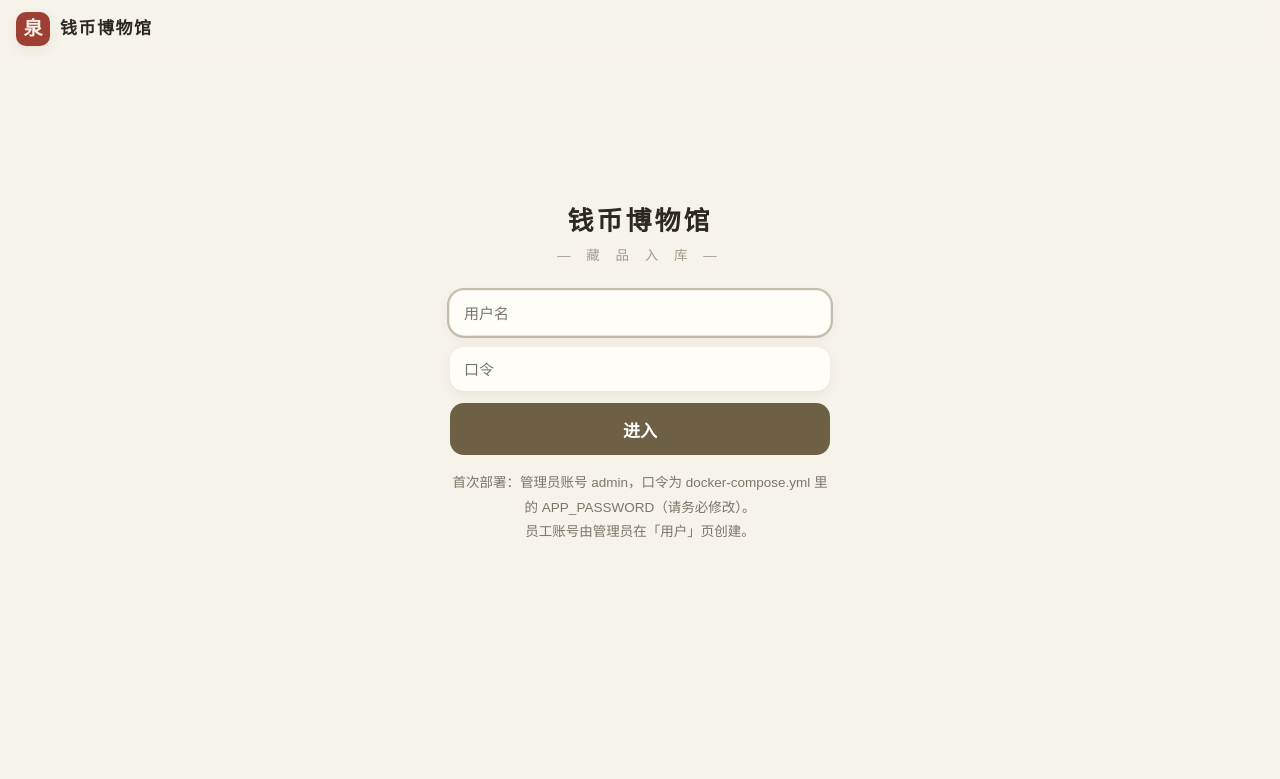
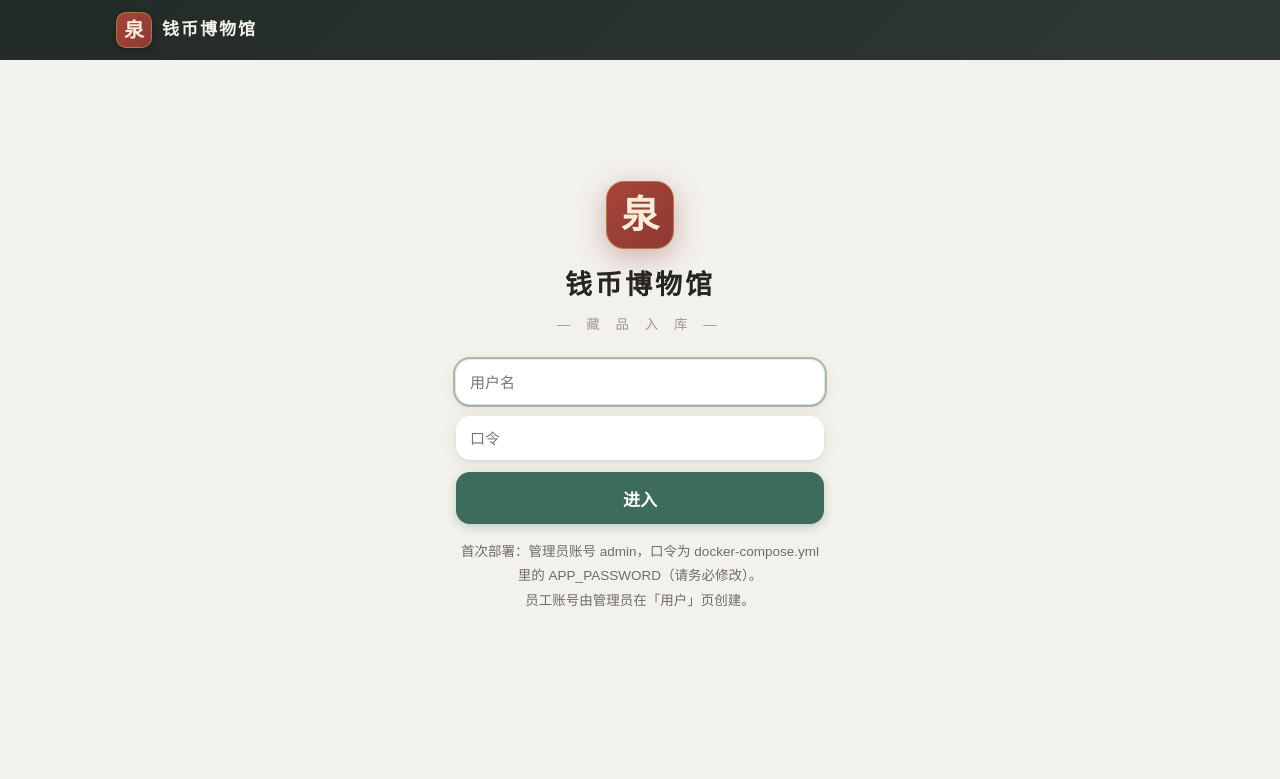
Before and after one commit to suntreef/qianbi-museum, a FastAPI app: page /login in a window 1280 px wide. Shown: the top 779 px of the page. Run offline with FastAPI, Linux system fonts and the light colour scheme; data that the repository does not hold is empty; parts of the project's set-up code (start-up, migrations or seed data) failed here and were passed over.

Commit message:
v0.6.2 UI 视觉重设计 V2：深墨顶栏 + 黛青主色 + 数据卡统计
- 深墨顶栏（带青调渐变）+ 金铜色角色标识——博物馆庄重感，导航横向滑动胶囊
- 主色升级黛青绿（#3d6b5c），主按钮带品牌投影；金铜色作点缀层级
- 页面标题下主题色渐变短线、区块标题竖线装饰——层次亮点
- 统计栏升级为数据卡网格（大数字+标签+彩色顶边；警示项秋香黄、
  缺照片酡红），手机两列/PC 自动多列
- 登录页品牌化：大印章 + 衬线馆名 + 黛青按钮
- 游客导览页同步深色品牌头与标题装饰
- 回归测试 144/144

```diff
--- a/app/static/app.css
+++ b/app/static/app.css
@@ -1,40 +1,46 @@
 /* ============================================================
-   钱币博物馆 · 新中式极简设计系统 v2
-   设计令牌驱动：字号5档 / 间距6档 / 控件统一44px / 组件类统一
+   钱币博物馆 · 视觉重设计 v2
+   深墨顶栏 + 黛青主色 + 宣纸白内容 —— 博物馆庄重感
+   设计令牌：字号6档 / 间距6档 / 控件44px / 组件类统一
    ============================================================ */
 * { box-sizing: border-box; }
 
 :root {
   /* 色彩 */
-  --paper: #f6f3ea;
-  --card: #fffdf8;
-  --ink: #2c2922;
-  --ink-2: #7d7666;
-  --ink-3: #a59d8b;
-  --hair: rgba(104, 94, 70, .10);
-  --brand: #6e6045;
-  --brand-strong: #544c38;
-  --brand-soft: #ece6d6;
-  --danger: #96453c;
-  --danger-soft: #f6e3e0;
-  --ok: #356253;
-  --ok-soft: #e2ede6;
-  /* 字号阶梯（只用这 6 档） */
-  --fs-xs: 12px;    /* 辅助标签/表格头 */
-  --fs-s: 13.5px;   /* hint/表格正文 */
-  --fs-m: 15px;     /* 正文/输入/按钮 */
-  --fs-l: 17px;     /* 卡片标题/主按钮 */
-  --fs-xl: 21px;    /* 页面标题 */
-  --fs-hero: 26px;  /* 登录标题 */
-  /* 间距阶梯（4 的倍数） */
+  --paper: #f2f1ec;
+  --card: #ffffff;
+  --ink: #26251f;
+  --ink-2: #6f6d63;
+  --ink-3: #9d9a8e;
+  --hair: rgba(40, 40, 34, .08);
+  --dark: #232b28;              /* 深墨顶栏（带青调） */
+  --dark-2: #2e3834;
+  --brand: #3d6b5c;             /* 黛青 · 主色 */
+  --brand-strong: #2f5347;
+  --brand-soft: #e2ebe6;
+  --gold: #c8a562;              /* 金铜点缀 */
+  --danger: #a34a40;
+  --danger-soft: #f7e5e2;
+  --ok: #3d6b5c;
+  --ok-soft: #e2ebe6;
+  --amber: #9c7c1f;
+  --amber-soft: #f4ecd2;
+  /* 字号阶梯 */
+  --fs-xs: 12px;
+  --fs-s: 13.5px;
+  --fs-m: 15px;
+  --fs-l: 17px;
+  --fs-xl: 21px;
+  --fs-hero: 27px;
+  /* 间距 */
   --sp-1: 4px; --sp-2: 8px; --sp-3: 12px;
   --sp-4: 16px; --sp-5: 24px; --sp-6: 32px;
-  /* 控件与圆角 */
+  /* 控件 */
   --ctl-h: 44px;
   --ctl-h-s: 36px;
   --r-s: 10px; --r-m: 14px; --r-l: 18px;
-  --shadow-1: 0 1px 2px rgba(84, 74, 52, .05), 0 4px 14px rgba(84, 74, 52, .07);
-  --shadow-2: 0 3px 10px rgba(84, 74, 52, .10), 0 14px 32px rgba(84, 74, 52, .12);
+  --shadow-1: 0 1px 3px rgba(30, 34, 31, .06), 0 4px 16px rgba(30, 34, 31, .08);
+  --shadow-2: 0 4px 12px rgba(30, 34, 31, .12), 0 16px 36px rgba(30, 34, 31, .14);
   --mono: "Roboto Mono", "SF Mono", Consolas, "Liberation Mono", monospace;
   --serif: "Noto Serif SC", "Source Han Serif SC", "STZhongsong", "SimSun", serif;
   --sans: "PingFang SC", "Microsoft YaHei", "Source Han Sans SC", "Noto Sans SC", sans-serif;
@@ -52,49 +58,59 @@ h1, h2, h3, .serif { font-family: var(--serif); letter-spacing: .5px; margin: 0;
 }
 a { color: var(--brand-strong); }
 
-/* ---------- 顶栏 ---------- */
+/* ============ 深墨顶栏 ============ */
 .topbar {
   position: sticky; top: 0; z-index: 40;
-  display: flex; justify-content: space-between; align-items: center;
-  gap: var(--sp-3);
+  background: linear-gradient(135deg, var(--dark), var(--dark-2));
+  color: #e8e4d8;
+  padding: 0;
+}
+.topbar-inner {
+  max-width: 1080px; margin: 0 auto;
+  display: flex; align-items: center; gap: var(--sp-3);
   padding: var(--sp-3) var(--sp-4);
-  background: rgba(246, 243, 234, .93);
-  backdrop-filter: blur(8px);
 }
 .brand {
   display: inline-flex; align-items: center; gap: 10px;
-  text-decoration: none; color: var(--ink); flex-shrink: 0;
+  text-decoration: none; color: #f4f1e6; flex-shrink: 0;
 }
 .brand .name {
   font-family: var(--serif); font-weight: 700;
-  font-size: var(--fs-l); letter-spacing: 1.5px; white-space: nowrap;
+  font-size: var(--fs-l); letter-spacing: 2px; white-space: nowrap;
 }
 .seal {
   display: inline-flex; align-items: center; justify-content: center;
-  width: 34px; height: 34px; border-radius: var(--r-s);
-  background: #9e3f33; color: #f7f2e7;
-  font-family: var(--serif); font-weight: 700; font-size: 19px;
-  box-shadow: var(--shadow-1); flex-shrink: 0;
+  width: 36px; height: 36px; border-radius: var(--r-s);
+  background: linear-gradient(135deg, #a8443a, #8d3a31);
+  color: #f6ecd9; border: 1px solid rgba(200, 165, 98, .5);
+  font-family: var(--serif); font-weight: 700; font-size: 20px;
+  box-shadow: 0 2px 8px rgba(0, 0, 0, .35); flex-shrink: 0;
 }
-.brand-img { width: 34px; height: 34px; border-radius: var(--r-s);
-  object-fit: cover; box-shadow: var(--shadow-1); flex-shrink: 0; }
+.brand-img { width: 36px; height: 36px; border-radius: var(--r-s);
+  object-fit: cover; flex-shrink: 0;
+  border: 1px solid rgba(200, 165, 98, .5); }
 .topbar nav {
-  display: flex; flex-wrap: wrap; justify-content: flex-end;
-  row-gap: 2px;
+  display: flex; align-items: center;
+  gap: 2px; overflow-x: auto; scrollbar-width: none;
+  margin-left: auto;
 }
+.topbar nav::-webkit-scrollbar { display: none; }
 .topbar nav a {
-  color: var(--brand-strong); text-decoration: none;
+  color: #cfcabc; text-decoration: none;
   font-size: var(--fs-s); font-weight: 600;
-  padding: 4px 9px; border-radius: 999px; white-space: nowrap;
+  padding: 7px 13px; border-radius: 999px; white-space: nowrap;
 }
-.topbar nav a:hover { background: var(--brand-soft); }
-.topbar .who { color: var(--ink-2); font-size: var(--fs-xs);
-  padding: 4px 4px 4px 10px; white-space: nowrap; }
+.topbar nav a:hover { color: #fff; background: rgba(255, 255, 255, .08); }
+.topbar .who {
+  color: var(--gold); font-size: var(--fs-xs);
+  padding: 4px 6px 4px 12px; white-space: nowrap; flex-shrink: 0;
+}
+.topbar nav a.out { color: #9d9a8e; }
 
-main { padding: var(--sp-4) var(--sp-4) 48px; max-width: 960px; margin: 0 auto; }
+main { padding: var(--sp-4) var(--sp-4) 48px; max-width: 1080px; margin: 0 auto; }
 body:has(.fab-bar) main { padding-bottom: 128px; }
 
-/* ---------- 统一按钮 ---------- */
+/* ============ 统一按钮 ============ */
 .btn {
   display: inline-flex; align-items: center; justify-content: center; gap: 6px;
   height: var(--ctl-h); padding: 0 18px;
@@ -103,13 +119,14 @@ body:has(.fab-bar) main { padding-bottom: 128px; }
   cursor: pointer; text-decoration: none;
   background: var(--brand-soft); color: var(--brand-strong);
 }
-.btn:hover { filter: brightness(.98); }
+.btn:hover { filter: brightness(.97); }
 .btn:active { transform: scale(.98); }
-.btn.primary { background: var(--brand); color: #fff; }
+.btn.primary { background: var(--brand); color: #fff; box-shadow: 0 3px 10px rgba(61, 107, 92, .28); }
 .btn.danger { background: var(--danger-soft); color: var(--danger); }
+.btn.dark { background: var(--dark); color: #e8e4d8; }
 .btn.block { width: 100%; }
 .btn.sm { height: var(--ctl-h-s); padding: 0 12px; font-size: var(--fs-s);
-  border-radius: var(--r-s); }
+  border-radius: var(--r-s); box-shadow: none; }
 .btn-hero {
   display: flex; align-items: center; justify-content: center; gap: 8px;
   width: 100%; min-height: 58px; padding: 0 12px;
@@ -328,35 +365,47 @@ tr.rowlink { cursor: pointer; }
 .warn { color: var(--danger); font-size: var(--fs-s);
   background: var(--danger-soft); padding: var(--sp-2) var(--sp-3);
   border-radius: var(--r-m); margin: var(--sp-2) 0; }
-[contenteditable] { background: rgba(255, 253, 248, .85);
+[contenteditable] { background: #fdfdfb;
   outline: none; padding: var(--sp-1); border-radius: var(--r-s); }
-#lightbox { position: fixed; inset: 0; background: rgba(22, 20, 15, .93);
+#lightbox { position: fixed; inset: 0; background: rgba(15, 17, 16, .93);
   z-index: 200; display: flex; align-items: center; justify-content: center;
   cursor: zoom-out; }
 #lightbox[hidden] { display: none; }
 #lightbox img { max-width: 96vw; max-height: 96vh; border-radius: var(--r-m); }
 
-/* ---------- 登录 ---------- */
-.login { max-width: 380px; margin: 16vh auto 0; text-align: center; }
-.login h2 { font-size: var(--fs-hero); letter-spacing: 3px; }
+/* ============ 登录（深色品牌页） ============ */
+.login {
+  min-height: 82vh; display: flex; flex-direction: column;
+  justify-content: center; max-width: 400px; margin: 0 auto;
+  text-align: center; padding: var(--sp-5) var(--sp-4);
+}
+.login .seal-big {
+  width: 68px; height: 68px; border-radius: 18px; margin: 0 auto var(--sp-4);
+  background: linear-gradient(135deg, #a8443a, #8d3a31);
+  border: 1.5px solid rgba(200, 165, 98, .55);
+  color: #f6ecd9; display: flex; align-items: center; justify-content: center;
+  font-family: var(--serif); font-weight: 700; font-size: 38px;
+  box-shadow: 0 8px 28px rgba(141, 58, 49, .35);
+}
+.login h2 { font-size: var(--fs-hero); letter-spacing: 3px; color: var(--ink); }
 .login .sub { font-size: var(--fs-s); color: var(--ink-3);
-  letter-spacing: 6px; margin: var(--sp-1) 0 var(--sp-5); }
+  letter-spacing: 6px; margin: var(--sp-2) 0 var(--sp-5); }
 .login .input { margin-bottom: var(--sp-3); text-align: left; }
 .login .btn { width: 100%; height: 52px; font-size: var(--fs-l); }
 .login .hint { margin-top: var(--sp-4); line-height: 1.8; }
 
-/* ---------- 提示 ---------- */
+/* ============ 提示 ============ */
 .toast {
   position: fixed; left: 50%; transform: translateX(-50%);
   bottom: calc(104px + env(safe-area-inset-bottom));
-  background: rgba(44, 41, 34, .93); color: #fff;
+  background: rgba(35, 43, 40, .95); color: #fff;
   padding: var(--sp-3) 18px; border-radius: var(--r-m);
   font-size: var(--fs-m); z-index: 300; max-width: 88vw;
   box-shadow: var(--shadow-2); text-align: center;
 }
-.toast.bad { background: rgba(150, 69, 60, .95); }
+.toast.bad { background: rgba(163, 74, 64, .96); }
 
-/* ---------- 打印页 ---------- */
+/* ============ 打印页 ============ */
 .print-doc { max-width: 760px; margin: 0 auto; }
 .print-doc .noprint { margin-bottom: var(--sp-4); display: flex; gap: var(--sp-2); }
 @media print {
--- a/app/templates/base.html
+++ b/app/templates/base.html
@@ -4,11 +4,12 @@
 <meta charset="utf-8">
 <meta name="viewport" content="width=device-width, initial-scale=1">
 <title>钱币博物馆 · 藏品入库</title>
-<link rel="stylesheet" href="/static/app.css?v=20261116b">
+<link rel="stylesheet" href="/static/app.css?v=20261117">
 <meta name="theme-color" content="#f7f4ec">
 </head>
 <body>
 <header class="topbar">
+  <div class="topbar-inner">
     <a class="brand" href="/capture">
       {% if site.img %}<img class="brand-img" src="/media/settings/logo.png" alt="logo">
       {% else %}<span class="seal">{{ site.char or '泉' }}</span>{% endif %}
@@ -21,10 +22,11 @@
       <a href="/items">藏品</a>
       {% if user.role in ('admin', 'staff') %}<a href="/inventory">盘点</a>{% endif %}
       {% if user.role == 'admin' %}<a href="/locations">库位</a><a href="/checkup">体检</a><a href="/logs">日志</a><a href="/dict">字典</a><a href="/users">用户</a><a href="/settings">设置</a>{% endif %}
-    <span class="who">{{ user.username }}（{{ {'admin':'管理员','staff':'录入','viewer':'只读'}[user.role] }}）</span>
-    <a href="#" onclick="fetch('/api/logout',{method:'POST'}).finally(()=>location='/login')">退出</a>
+      <span class="who">{{ {'admin':'管理员','staff':'录入','viewer':'只读'}[user.role] }} · {{ user.username }}</span>
+      <a class="out" href="#" onclick="fetch('/api/logout',{method:'POST'}).finally(()=>location='/login')">退出</a>
       {% endif %}
     </nav>
+  </div>
 </header>
 <main>{% block content %}{% endblock %}</main>
 </body>
--- a/app/templates/login.html
+++ b/app/templates/login.html
@@ -1,6 +1,7 @@
 {% extends "base.html" %}
 {% block content %}
 <div class="login">
+  <div class="seal-big">{{ site.char or '泉' }}</div>
   <h2>{{ site.name }}</h2>
   <p class="sub">— 藏 品 入 库 —</p>
   {% if error %}<p class="warn">{{ error }}</p>{% endif %}
```
Also changed, not shown: other parts of app/static/app.css (+62 -41 lines), app/templates/items.html (+13 -8 lines), app/templates/pub_item.html (+9 -5 lines). Lines whose indentation alone changed are shown as unchanged.
